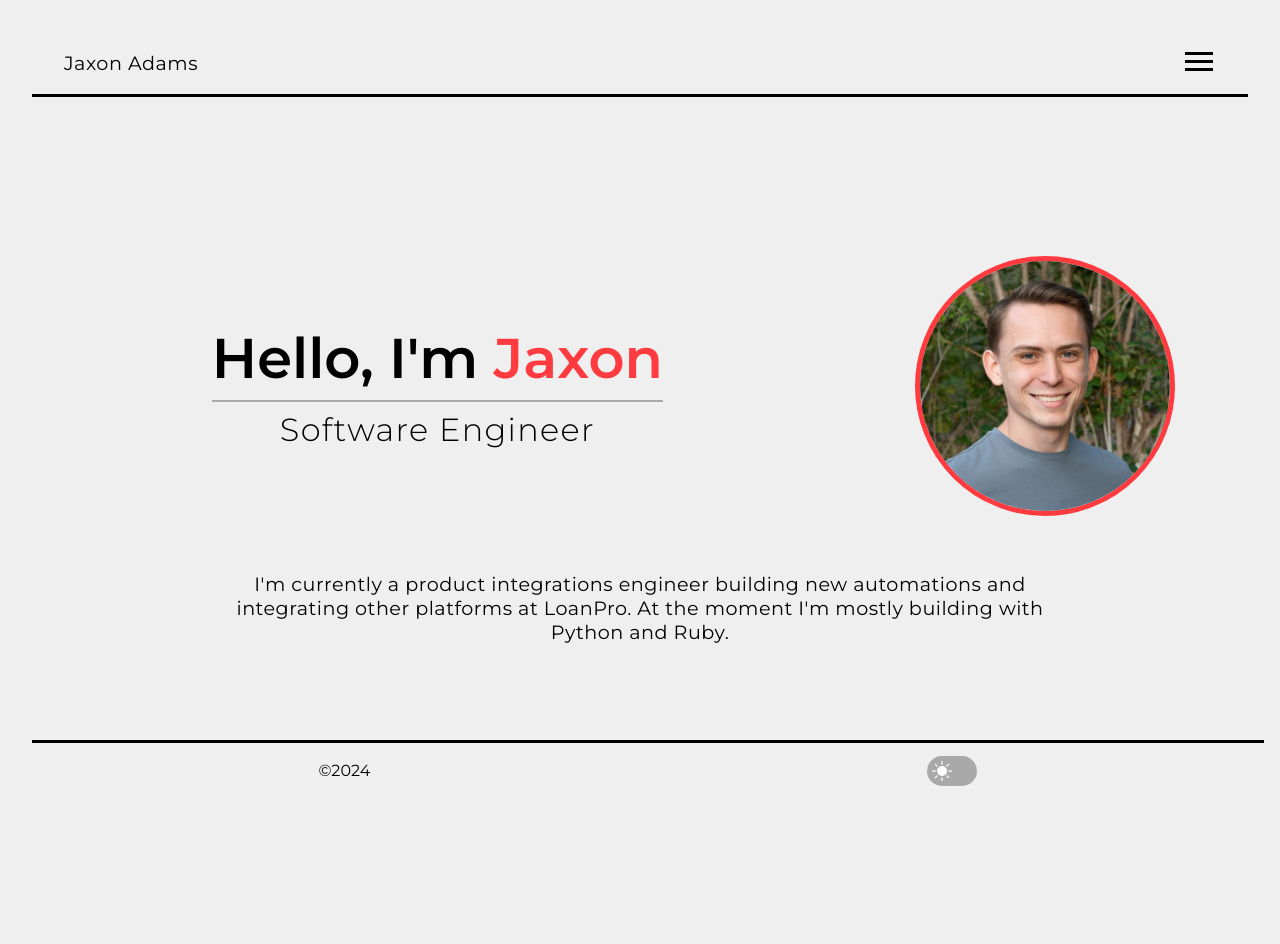
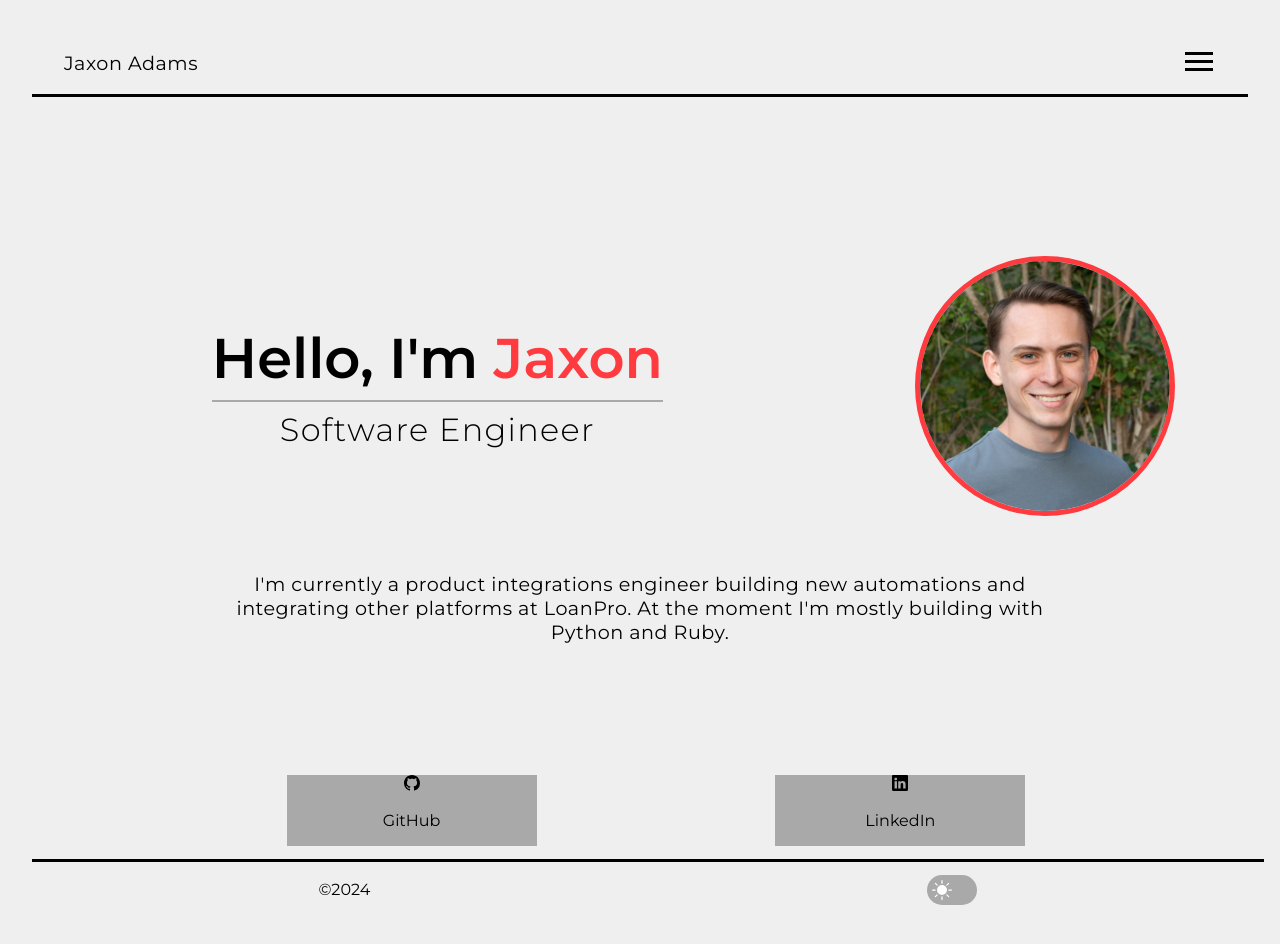
Before and after one commit to JaxonAdams/urban-spork, a React (Vite) app: page / in a window 1280 px wide. Shown: the top 944 px of the page. Before the commit the page ends 831 px from the top, so only its background shows below. Built offline with nearby package versions, Linux system fonts and the light colour scheme.

Commit message:
began work on adding links to GH and LI

```diff
--- a/src/App.css
+++ b/src/App.css
@@ -10,7 +10,7 @@ html, body {
 
 /* shared styles */
 main {
-  padding-bottom: 2.5rem;  /* leave room for footer */
+  padding-bottom: 3.5rem;  /* leave room for footer */
   position: relative;
 }
 
@@ -23,6 +23,20 @@ main {
 
 .txt-highlight {
   color: var(--highlight);
+}
+
+.links-container {
+  width: 100%;
+  display: flex;
+  flex-flow: row wrap;
+  justify-content: space-evenly;
+  padding: 1rem;
+}
+
+.link-button {
+  width: 250px;
+  background-color: var(--secondary);
+  cursor: pointer;
 }
 /* end shared styles */
 
--- /dev/null
+++ b/src/components/LinkButton/LinkButton.tsx
@@ -0,0 +1,17 @@
+import React from "react";
+
+interface Props {
+    icon: React.ReactElement,
+    displayText: string
+}
+
+const LinkButton: React.FC<Props> = ({ icon, displayText }: Props) => {
+    return (
+        <div className="link-button">
+            {icon}
+            <p>{displayText}</p>
+        </div>
+    );
+}
+
+export default LinkButton;
--- a/src/pages/Home.tsx
+++ b/src/pages/Home.tsx
@@ -1,11 +1,17 @@
 import React from "react";
+import { Github, Linkedin } from "react-bootstrap-icons";
 
 import Hero from "../components/Hero/Hero";
+import LinkButton from "../components/LinkButton/LinkButton";
 
 const Home: React.FC = () => {
     return (
         <>
         <Hero />
+        <div className="links-container">
+            <LinkButton icon={<Github />} displayText="GitHub" />
+            <LinkButton icon={<Linkedin />} displayText="LinkedIn"/>
+        </div>
         </>
     );
 }
```
